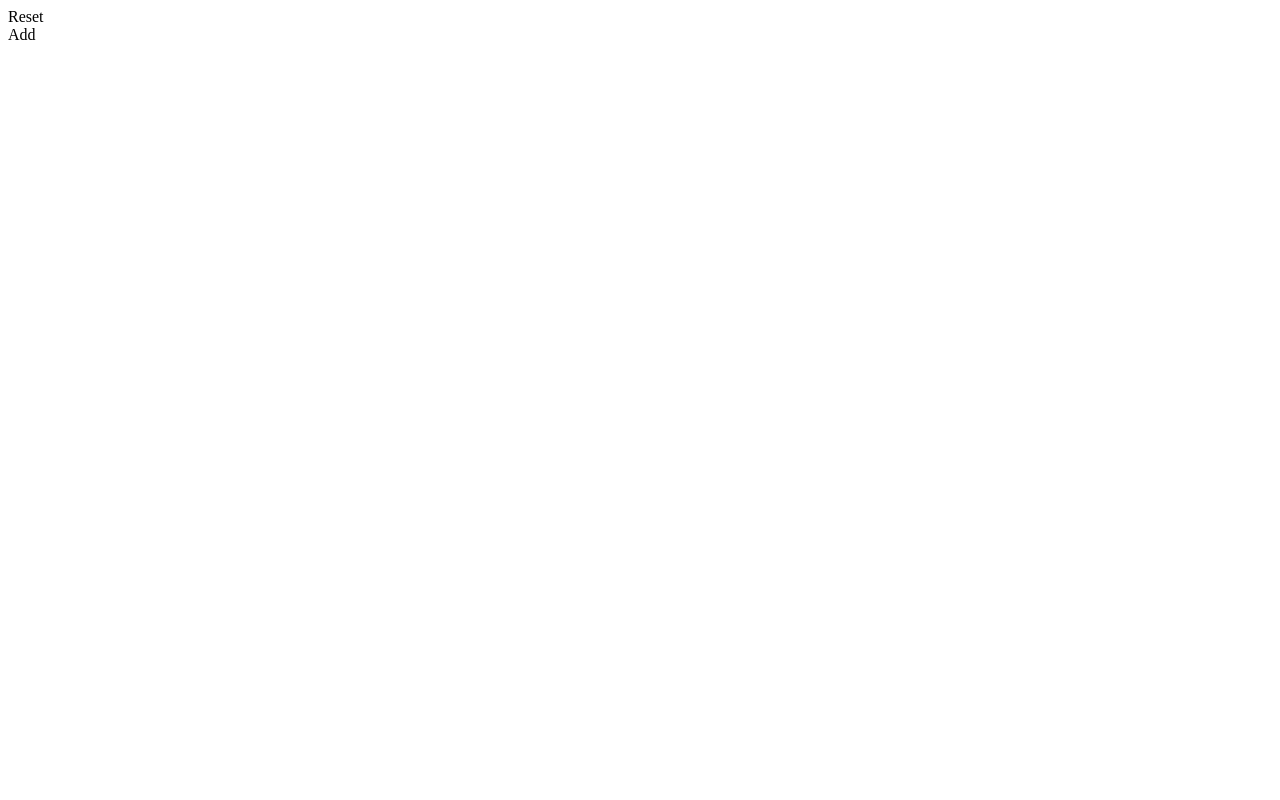
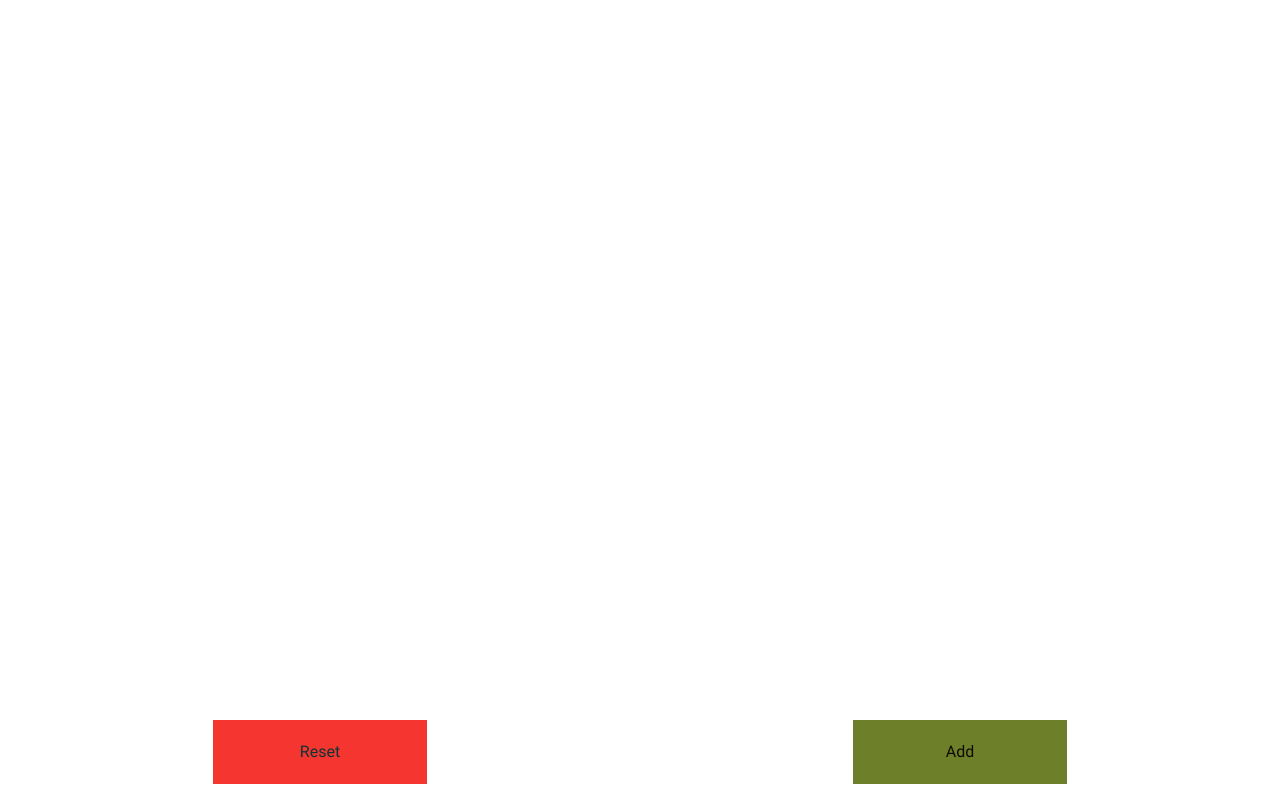
Before and after one commit to ComSecNinja/soundboard-html, a plain HTML site: page index.html in a window 1280 px wide. Drawn offline with Linux system fonts and the light colour scheme; the site is published under a folder, as on GitHub Pages, so addresses that start at the root find nothing.

Commit message:
Make import paths relative

```diff
--- a/index.html
+++ b/index.html
@@ -5,8 +5,8 @@
     <meta http-equiv="X-UA-Compatible" content="IE=edge">
     <meta content="width=device-width, initial-scale=1.0" name="viewport">
     <!-- <link rel="shortcut icon" type="image/x-icon" href="/favicon.ico?v=0" /> -->
-    <link href="/flexboxgrid.min.css" media="screen" rel="stylesheet" type="text/css" />
-    <link href="/styles.css" media="screen" rel="stylesheet" type="text/css" />
+    <link href="flexboxgrid.min.css" media="screen" rel="stylesheet" type="text/css" />
+    <link href="styles.css" media="screen" rel="stylesheet" type="text/css" />
     <title>Soundboard</title>
 </head>
 <body>
@@ -24,6 +24,6 @@
         </label>
     </div>
     <input type="file" id="fileInput" accept="audio/*" hidden />
-    <script type="text/javascript" src="/app.js"></script>
+    <script type="text/javascript" src="app.js"></script>
 </body>
 </html>
--- a/styles.css
+++ b/styles.css
@@ -1,5 +1,5 @@
 @font-face {
-    font-family: Roboto; src: url('/Roboto/Roboto-Regular.ttf');
+    font-family: Roboto; src: url('Roboto/Roboto-Regular.ttf');
 }
 
 body {
```
